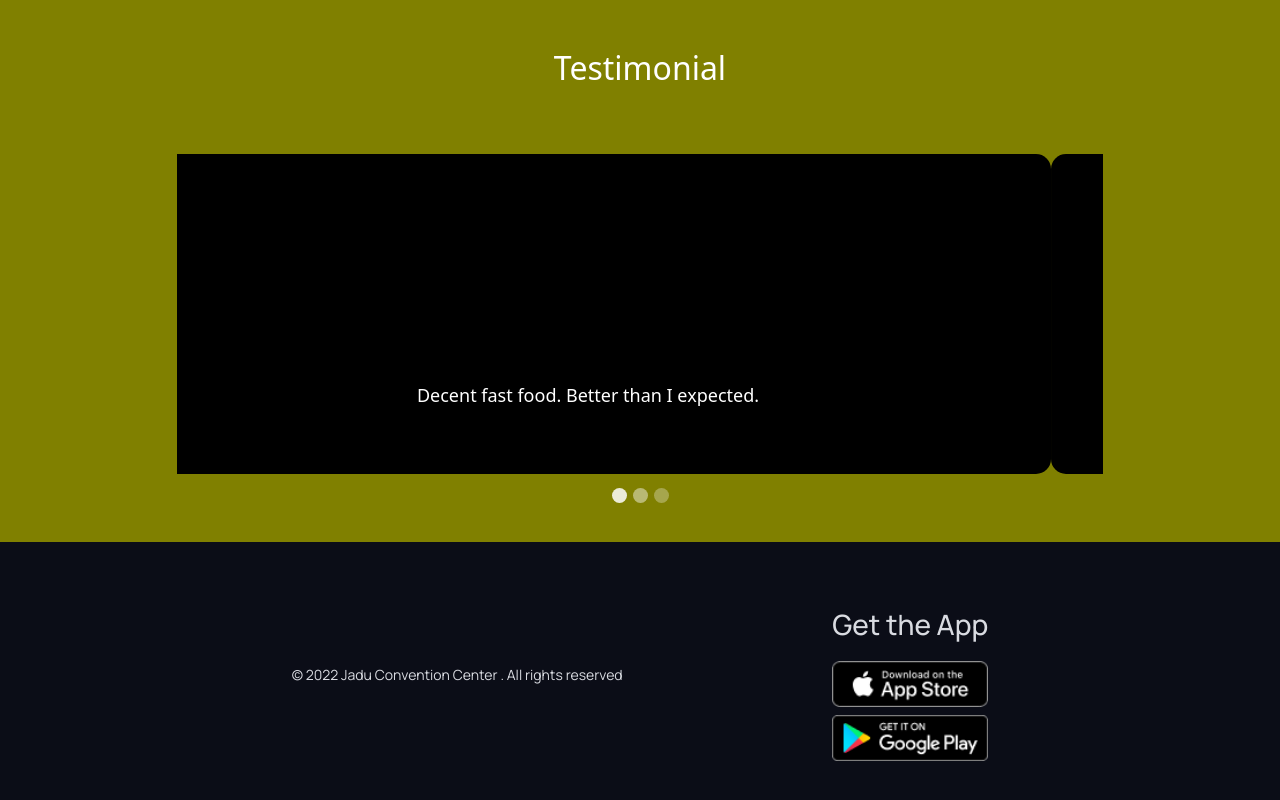
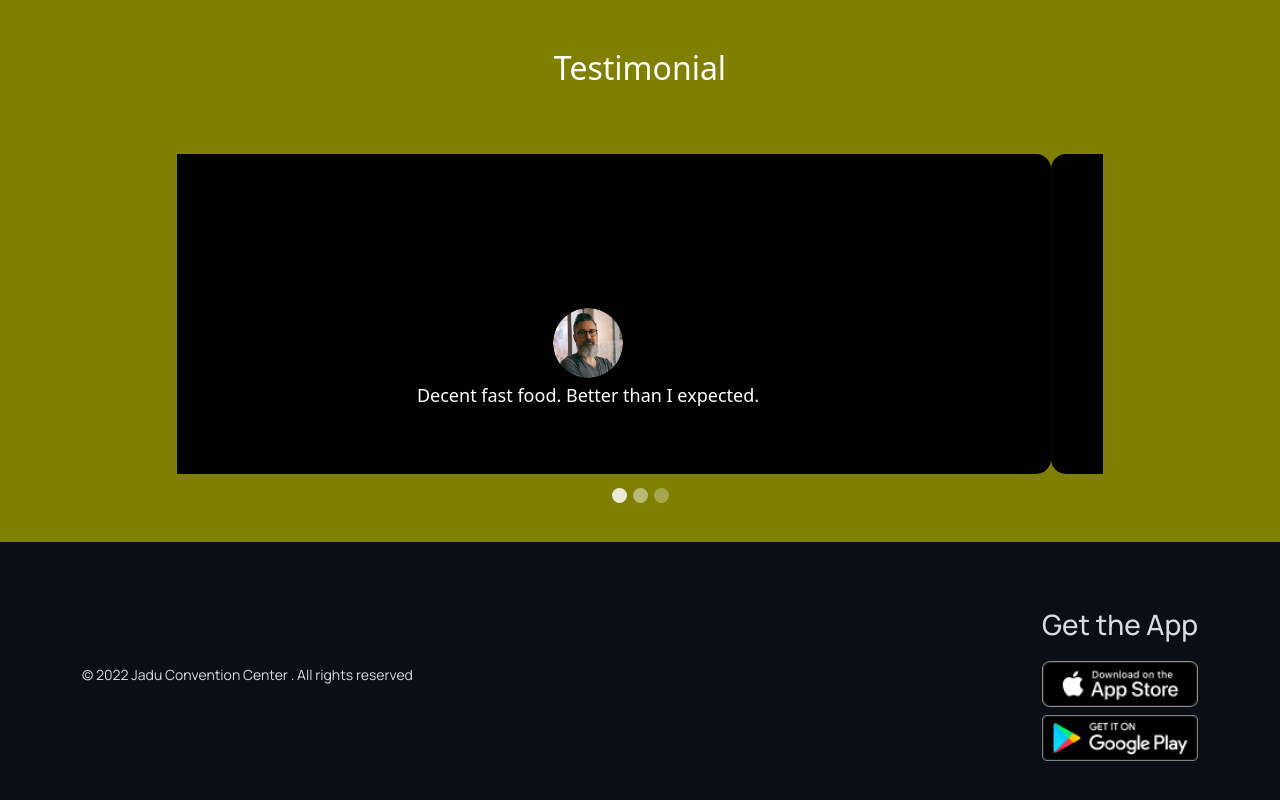
Before and after one commit to ReNayeem/Influencer-products, a plain HTML site: page index.html in a window 1280 px wide. Shown: the part 1937-2737 px from the top of the page. Drawn offline with nearby package versions, Linux system fonts and the light colour scheme.

Commit message:
footer end

```diff
--- a/index.html
+++ b/index.html
@@ -283,14 +283,14 @@
                                 <div class="carousel-inner">
                                     <div class="carousel-item active">
                                         <div class="carousel-caption">
-                                            <img src="images/review/review-1.jpg" alt="">
+                                            <img src="images/person1.png" alt="">
                                             <p>Decent fast food. Better than I expected.</p>
                                             <!-- <h5>Randy Vice</h5> -->
                                         </div>
                                     </div>
                                     <div class="carousel-item">
                                         <div class="carousel-caption">
-                                            <img src="images/review/review-2.jpg" alt="">
+                                            <img src="images/person2.png" alt="">
                                             <p>Used drive through each time I visit. Service is exceptional, food is👍.
                                             </p>
                                             <!-- <h5>Suresh Goolcharan</h5> -->
@@ -298,7 +298,7 @@
                                     </div>
                                     <div class="carousel-item">
                                         <div class="carousel-caption">
-                                            <img src="images/review/review-1.jpg" alt="">
+                                            <img src="images/person3.png" alt="">
                                             <p>Decent fast food. Better than I expected.</p>
                                             <!-- <h5>Randy Vice</h5> -->
                                         </div>
@@ -316,11 +316,11 @@
     <!-- footer start -->
     <footer>
         <div class="container">
-            <div class="d-flex flex-wrap footer-style justify-content-evenly align-items-center">
-                <div class="order-sm-1">
+            <div class="d-flex flex-column flex-md-row footer-style justify-content-between align-items-center">
+                <div class="order-1 order-md-1">
                     <p class="footer-font-p-1">© 2022 Jadu Convention Center . All rights reserved</p>
                 </div>
-                <div class="d-flex flex-column order-sm-2">
+                <div class="d-flex flex-column order-0 order-md-2 mt-5 mt-md-0">
                     <p class="footer-font-p-2">Get the App</p>
                     <img src="images/store.png
                     " alt="">
```
Also changed, not shown: images/person1.png (renamed from images/person 1.png), images/person2.png (renamed from images/person 2.png), images/person3.png (renamed from images/person 3.png).
